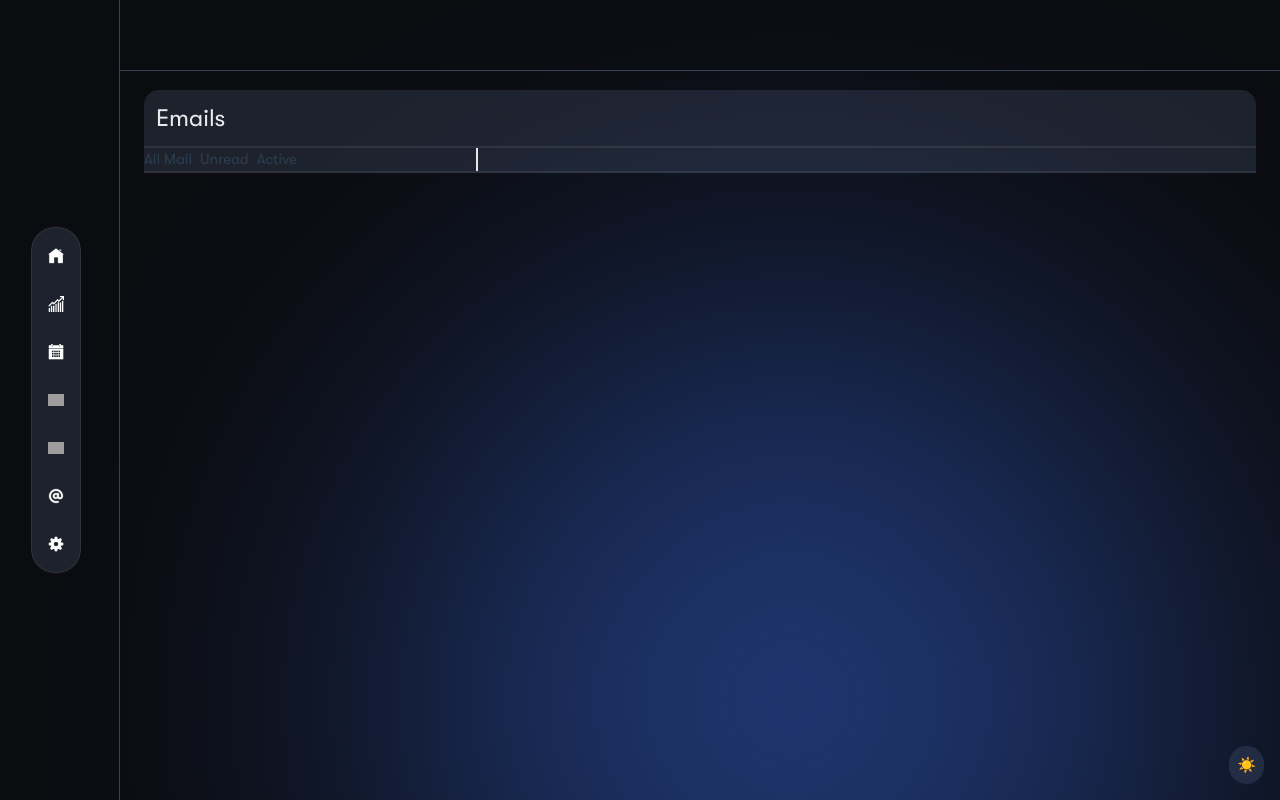
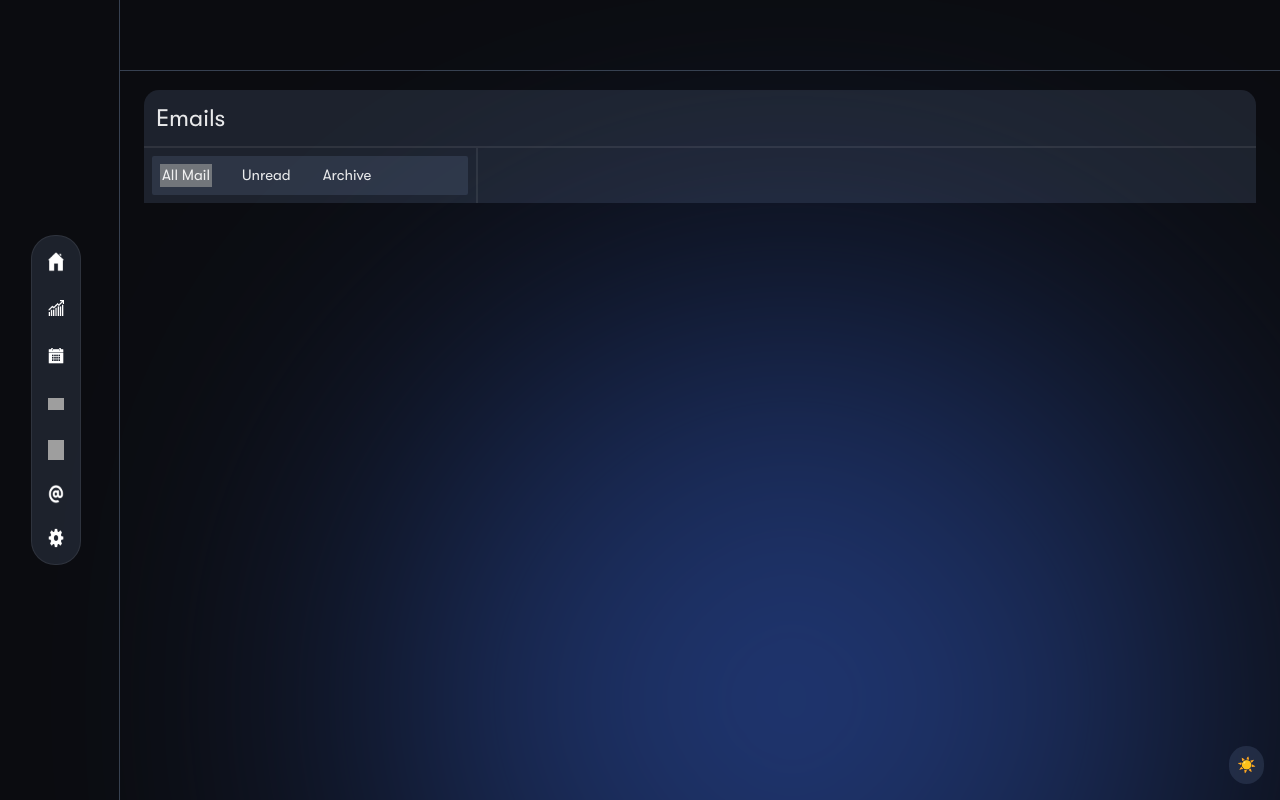
Before and after one commit to Serge01700/Dashboard-Multi-Api, a Vue app in the folder dashboard-api/frontend/: page /dashboard/mail in a window 1280 px wide. Built offline with nearby package versions, Linux system fonts and the light colour scheme; no server answers; grey boxes are pictures that could not be loaded.

Commit message:
gmail api in progress

```diff
--- a/dashboard-api/frontend/src/assets/main.css
+++ b/dashboard-api/frontend/src/assets/main.css
@@ -19,7 +19,7 @@
   --color-dark-border: rgba(255, 255, 255, 0.08);
   --color-dark-text-primary: rgba(255, 255, 255, 0.9);
   --color-dark-text-secondary: rgba(255, 255, 255, 0.7);
-  --color-dark-accent: rgba(62, 116, 255, 0.7);
+  --color-dark-accent: rgba(145, 146, 147, 0.7);
   --color-dark-accent-hover: rgba(62, 116, 255, 0.9);
   --color-dark-shadow: rgba(31, 38, 135, 0.15);
   --color-dark-shadow-hover: rgba(62, 116, 255, 0.1);
@@ -28,7 +28,7 @@
   /* Thème clair */
   --color-light-bg: #F5F7FA;
   --color-light-card: rgba(255, 255, 255, 0.7);
-  --color-light-border: rgba(255, 255, 255, 0.8);
+  --color-light-border: rgba(176, 176, 176, 0.944);
   --color-light-text-primary: #2D3748;
   --color-light-text-secondary: #4A5568;
   --color-light-accent: #87A4D2;
--- a/dashboard-api/frontend/src/components/Sidebar.vue
+++ b/dashboard-api/frontend/src/components/Sidebar.vue
@@ -11,9 +11,21 @@
         <div class="absolute inset-0 rounded-full opacity-0 group-hover:opacity-100 transition-opacity duration-300"
              :class="isDarkMode ? 'bg-white/10 backdrop-blur-sm' : 'bg-black/10 backdrop-blur-sm'">
         </div>
-        <img :src="getImageUrl(item.icon)"
-             :alt="item.alt"
-             class="relative z-10 h-6 w-6 transition-transform duration-300 group-hover:scale-110">
+        <router-link
+          v-if="item.path"
+          :to="item.path"
+          class="relative z-10 flex items-center justify-center"
+          style="display: flex;"
+        >
+          <img :src="getImageUrl(item.icon)"
+               :alt="item.alt"
+               class="h-5 w-5 transition-transform duration-300 group-hover:scale-110">
+        </router-link>
+        <img
+          v-else
+          :src="getImageUrl(item.icon)"
+          :alt="item.alt"
+          class="relative z-10 h-6 w-6 transition-transform duration-300 group-hover:scale-110">
       </li>
     </ul>
   </nav>
@@ -29,12 +41,12 @@ const getImageUrl = (name) => {
 }
 
 const menuItems = [
-  { icon: 'icons8-home-100.png', alt: 'Home' },
+  { icon: 'icons8-home-100.png', alt: 'Home', path: '/' },
   { icon: 'icons8-increase-100.png', alt: 'Stats' },
   { icon: 'icons8-calendrier-50.png', alt: 'Calendar' },
   { icon: 'icons8-météo-pomme-50.png', alt: 'Weather' },
-  { icon: 'icons8-to-do-100.png', alt: 'Todo' },
-  { icon: 'icons8-email-96.png', alt: 'Email' },
+  { icon: 'icons8-to-do-100.png', alt: 'Todo', path: 'todo' },
+  { icon: 'icons8-email-96.png', alt: 'Email', path: 'mail' },
   { icon: 'icons8-settings-100.png', alt: 'Settings' , path:'settings'}
 ];
 </script>
--- /dev/null
+++ b/dashboard-api/frontend/src/page/CalendarDashboard.vue
@@ -0,0 +1,13 @@
+<template>
+
+
+</template>
+
+<script setup>
+
+
+</script>
+
+<style>
+
+</style>
--- a/dashboard-api/frontend/src/page/MailDashboard.vue
+++ b/dashboard-api/frontend/src/page/MailDashboard.vue
@@ -2,37 +2,71 @@
   <div class="mail-dashboard rounded-t-[15px]   w-full h-full "
     :class="[
         isDarkMode ? 'bg-dark-card' : 'bg-light-card',
-      'border-dark-border border-b-2'
+      'border-dark-border '
          ]"
     >
         <h1 class="p-3 text-2xl font-thin border-b-2 border-dark-border p-2"
         :class="[
-        isDarkMode ? 'text-dark-text-primary' : 'text-light-text-primary'
+        isDarkMode ? 'text-dark-text-primary' : 'border-light-border text-light-text-primary'
         ]">Emails</h1>
-        <main class="grid grid-cols-[30%_70%] ">
-            <section class="left-mail border-r-2">
-                <ul class="flex flex-row gap-2">
-                    <li>All Mail</li>
-                    <li>Unread</li>
-                    <li>Active</li>
+        <main class=" grid grid-cols-[30%_70%] ">
+            <section class=" p-2 left-mail border-r-2 border-dark-border"
+              :class="[
+                isDarkMode ? '' : 'border-light-border'
+              ]">
+                <ul class="flex flex-row gap-7 p-2 rounded-sm"
+                 :class="[
+                  isDarkMode ? 'text-dark-text-primary bg-dark-card' : 'text-light-text-primary bg-light-card'
+                 ]">
+                    <li
+                        :class="[activeTab === 'All Mail' ? 'bg-dark-accent' : '']"
+                        @click="activeTab = 'All Mail'"
+                    >All Mail</li>
+                    <li
+                        :class="[activeTab === 'Unread' ? 'bg-dark-accent' : '']"
+                        @click="activeTab = 'Unread'"
+                    >Unread</li>
+                    <li
+                        :class="[activeTab === 'Active' ? 'bg-dark-accent' : '']"
+                        @click="activeTab = 'Active'"
+                    >Archive</li>
+
+
                 </ul>
             </section>
             <section class="right-mail">
+              <div v-if="activeTab === 'All Mail'">
 
+              </div>
+              <div v-else-if="activeTab === 'Unread'">
+
+              </div>
+              <div v-else-if="activeTab === 'Active'">
+
+              </div>
             </section>
         </main>
   </div>
 </template>
 
 <script setup>
+import { ref } from 'vue';
+
+
 const props = defineProps({
     isDarkMode : {
         type: Boolean,
         required: true
     }
 })
+
+const activeTab = ref('All Mail');
 </script>
 
-<style>
+<style scoped>
+ul > li {
+    padding: 0 2px;
+    cursor: pointer;
 
+}
 </style>
--- a/dashboard-api/frontend/src/page/SettingsDashboard.vue
+++ b/dashboard-api/frontend/src/page/SettingsDashboard.vue
@@ -90,12 +90,12 @@
             <div class="relative w-full">
               <BulletPoint
                 :class="[
-                  'absolute top-5 left-2 z-10 w-10 h-10',
+                  'absolute top-5 left-2 z-10 w-7 h-7',
                   isDarkMode ? 'bg-dark-card' : 'bg-dark',
                   'border-dark-border shadow-dark-shadow hover:shadow-dark-shadow-hover', 'cursor-pointer'
                 ]"
                 :image="'/src/assets/img/icons8-cadenas-60.png'"
-                size="20px"/>
+                size="14px"/>
               <input
                 class="psw h-[120px] pl-10 w-full  md:max-w-lg"
                 type="password"
--- a/dashboard-api/frontend/src/router/index.js
+++ b/dashboard-api/frontend/src/router/index.js
@@ -47,7 +47,12 @@ const routes = [
                    path: 'mail',
                    name: 'MailPage',
                    component : () => import('@/page/MailDashboard.vue')
-               }
+               },
+               {
+                path: 'calendar,',
+                name: 'calendarPage',
+                component : () => import('@/page/CalendarDashboard.vue')
+               },
 
            ]
     }
```
